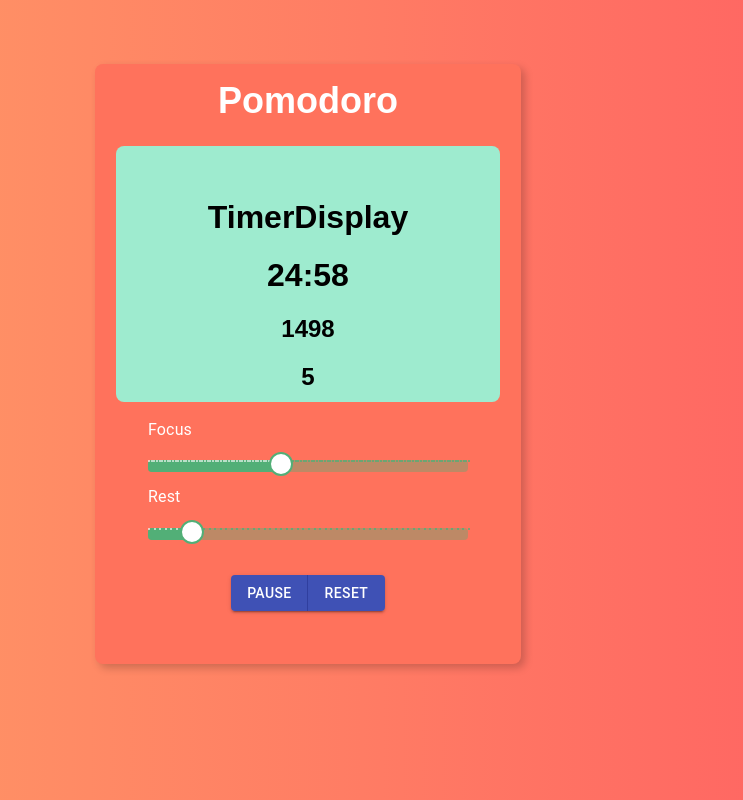
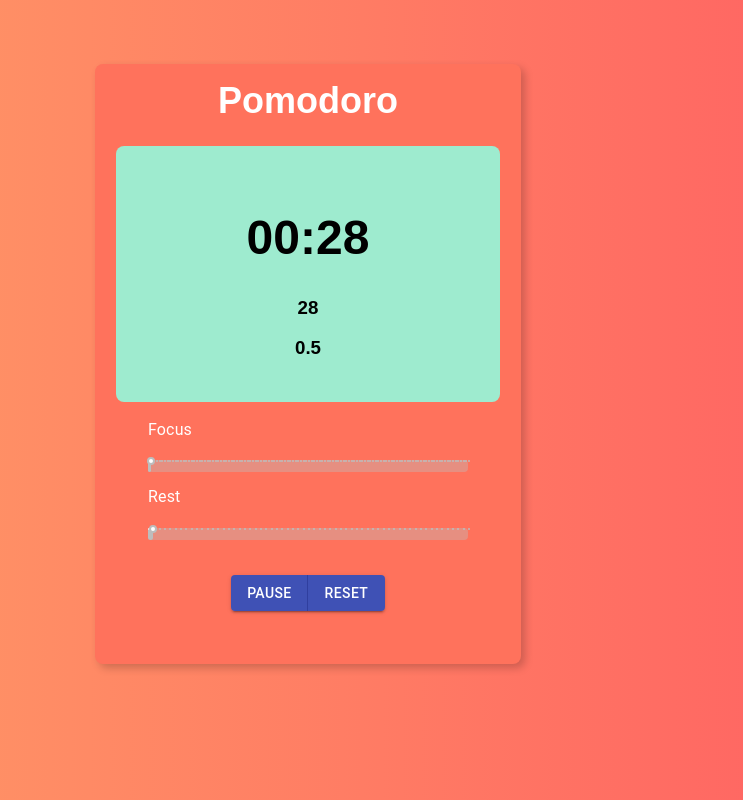
Before and after one commit to tristanjoshuaalba/simple-pomodoro, a React (Create React App) app in the folder simple-pomodoro/: page / in a window 1280 px wide. Both pictures are taken after a click on the button "START". Shown: the whole page, without its empty margins (332-1075 px from the left). Built offline with nearby package versions, Linux system fonts and the light colour scheme.

Commit message:
Adding disable logic

```diff
--- a/simple-pomodoro/src/App.js
+++ b/simple-pomodoro/src/App.js
@@ -11,13 +11,13 @@ class App extends Component {
     super();
     this.state = {
       resetStatus: false,
-      resetFocusTime: 25,
-      resetRestTime: 5,
-      focusTime: 25,
-      restTime: 5,
+      resetFocusTime: 0.5,
+      resetRestTime: 0.5,
+      focusTime: 0.5,
+      restTime: 0.5,
       status: false,
       phase: 'rest',
-      displayTime: 25,
+      displayTime: 30,
       clicks: 0
     }
     console.log(this.state)
@@ -107,7 +107,7 @@ class App extends Component {
       // this.setState({}, ()=> console.log(this.state.status))
 
       if(this.state.clicks <= 1){
-        this.startTimerFocus(this.state.focusTime*60, this.state.focusTime)
+        this.startTimerFocus(this.state.focusTime*60)
       console.log('FOCUS TIME: ', this.state.focusTime)
 
       } else {
@@ -117,7 +117,7 @@ class App extends Component {
 
 
       setTimeout(()=>{
-        this.startTimerFocus(this.state.restTime)
+        this.startTimerFocus(this.state.restTime*60)
         this.setState({phase:'rest'}, ()=> console.log(this.state.phase))
 
       }, this.state.focusTime*60*1000)
@@ -155,9 +155,11 @@ class App extends Component {
 
   onResetClick = () => {
     if(this.state.resetStatus === false) {
+      this.setState({clicks:this.state.clicks+1})
+      this.setState({displayTime:this.state.focusTime})
       this.setState({resetStatus: true})
-      this.setState({focusTime: this.state.resetFocusTime})
-      this.setState({restTime: this.state.resetRestTime})
+      this.setState({focusTime: this.state.resetFocusTime*60})
+      this.setState({restTime: this.state.resetRestTime*60})
       this.setState({status: false})
     }
     setTimeout(()=> {this.setState({resetStatus: false})}, 1000)
@@ -169,8 +171,8 @@ class App extends Component {
       <div className = 'center w-third vh-75 ma5 bg-light-red br3 b-dashed shadow-5'>
         <h1 className = 'f2 tc white pt3'>Pomodoro</h1>
         <TimerDisplay focusTime = {this.state.focusTime} restTime = {this.state.restTime} phase = {this.state.phase}
-        statusLabel = {this.state.status} displayTime = {this.state.displayTime}/>
-        <SliderInput focusTime = {this.onfocusTimeChange} restTime = {this.onrestTimeChange}/>
+        statusLabel = {this.state.status} displayTime = {this.state.displayTime} clicks = {this.state.clicks}/>
+        <SliderInput focusTime = {this.onfocusTimeChange} restTime = {this.onrestTimeChange} statusLabel = {this.state.status}/>
         <Controller status = {this.onButtonClick} reset = {this.onResetClick} statusLabel = {this.state.status}/>
       </div>
     )
--- a/simple-pomodoro/src/Components/SliderInput.js
+++ b/simple-pomodoro/src/Components/SliderInput.js
@@ -45,14 +45,45 @@ const PrettySlider = withStyles({
     },
 })(Slider);
 
-const SliderInput = ({ focusTime, restTime }) => {
-        // const classes = useStyles();
-        return ( <div className = 'center w-75' >
+const SliderInput = ({ focusTime, restTime , statusLabel}) => {
+        if(statusLabel === true){
+            return ( <div className = 'center w-75' >
             <Typography
             id = "discrete-slider"
             gutterBottom className = 'white' >
             Focus </Typography>
-            <PrettySlider defaultValue = { 25 }
+            <PrettySlider defaultValue = { 0.5 }
+            getAriaValueText = { valuetext }
+            aria-labelledby = "discrete-slider"
+            valueLabelDisplay = "auto"
+            step = { 0.5 }
+            marks min = { 0 }
+            max = { 60 }
+            onChange = { focusTime }
+            disabled
+            // valueLabelDisplay="off"
+            />
+            <Typography id = "discrete-slider"
+            gutterBottom className = 'white' >
+            Rest
+            </Typography>
+            <PrettySlider defaultValue = { 0.5 }
+            getAriaValueText = { valuetext }
+            aria-labelledby = "discrete-slider"
+            valueLabelDisplay = "auto"
+            step = { 0.5 }
+            marks min = { 0 }
+            max = { 30 }
+            onChange = { restTime }
+            disabled
+            /> </div>)
+        } else {
+            return ( <div className = 'center w-75' >
+            <Typography
+            id = "discrete-slider"
+            gutterBottom className = 'white' >
+            Focus </Typography>
+            <PrettySlider defaultValue = { 0.5 }
             getAriaValueText = { valuetext }
             aria-labelledby = "discrete-slider"
             valueLabelDisplay = "auto"
@@ -66,15 +97,20 @@ const SliderInput = ({ focusTime, restTime }) => {
             gutterBottom className = 'white' >
             Rest
             </Typography>
-            <PrettySlider defaultValue = { 5 }
+            <PrettySlider defaultValue = { 0.5 }
             getAriaValueText = { valuetext }
             aria-labelledby = "discrete-slider"
             valueLabelDisplay = "auto"
             step = { 0.5 }
-            marks min = { 1 }
+            marks min = { 0 }
             max = { 30 }
             onChange = { restTime }
             /> </div>)
+
+
+        }
+
+
 
         }
 
--- a/simple-pomodoro/src/Components/TimerDisplay.js
+++ b/simple-pomodoro/src/Components/TimerDisplay.js
@@ -11,7 +11,7 @@ import React from 'react';
 // let display = document.querySelector('#time');
 
 
-const TimerDisplay = ({ focusTime, restTime, phase, statusLabel, displayTime }) => {
+const TimerDisplay = ({ focusTime, restTime, phase, statusLabel, displayTime, clicks}) => {
 
 
 
@@ -59,7 +59,12 @@ const TimerDisplay = ({ focusTime, restTime, phase, statusLabel, displayTime })
         timerDisplay = minutes + ":" + seconds
     } else {
         let ft;
-        ft = displayTime
+        if (clicks <= 1){
+            ft = focusTime*60
+        } else {
+            ft = focusTime
+        }
+
 
 
         let minutes;
@@ -78,10 +83,10 @@ const TimerDisplay = ({ focusTime, restTime, phase, statusLabel, displayTime })
 
     return (
     <div className = 'tc bg-light-green br3 h5 pa4 ma3 w-90 center' >
-        <h1> TimerDisplay </h1>
-        <h1> {timerDisplay} </h1>
-        <h2> {focusTime} </h2>
-        <h2> {restTime} </h2>
+        {/* <h1> TimerDisplay </h1>  */}
+        <h1 className = 'f1'> {timerDisplay} </h1>
+        <h3> {focusTime} </h3>
+        <h3> {restTime} </h3>
     </div>
     )
 }
```
